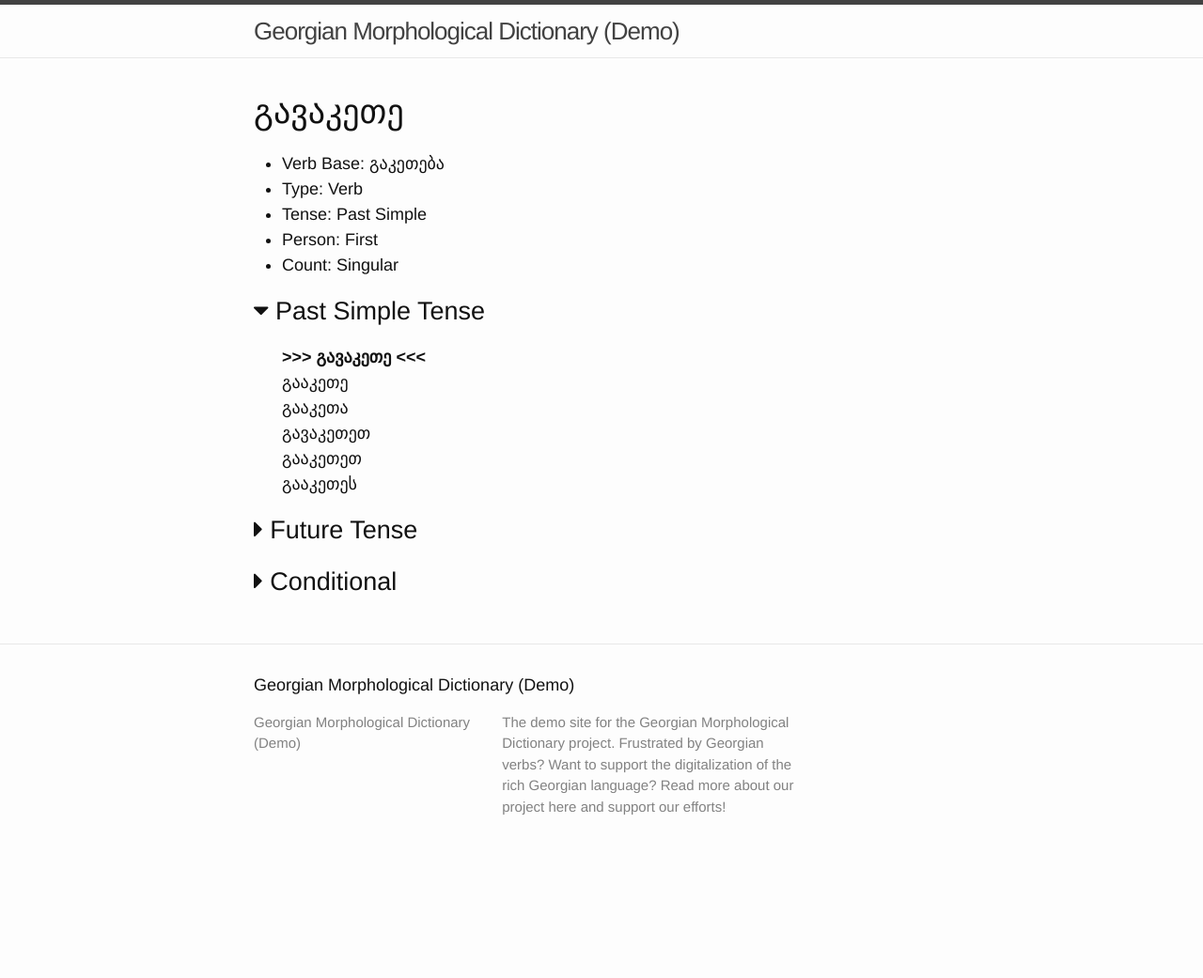
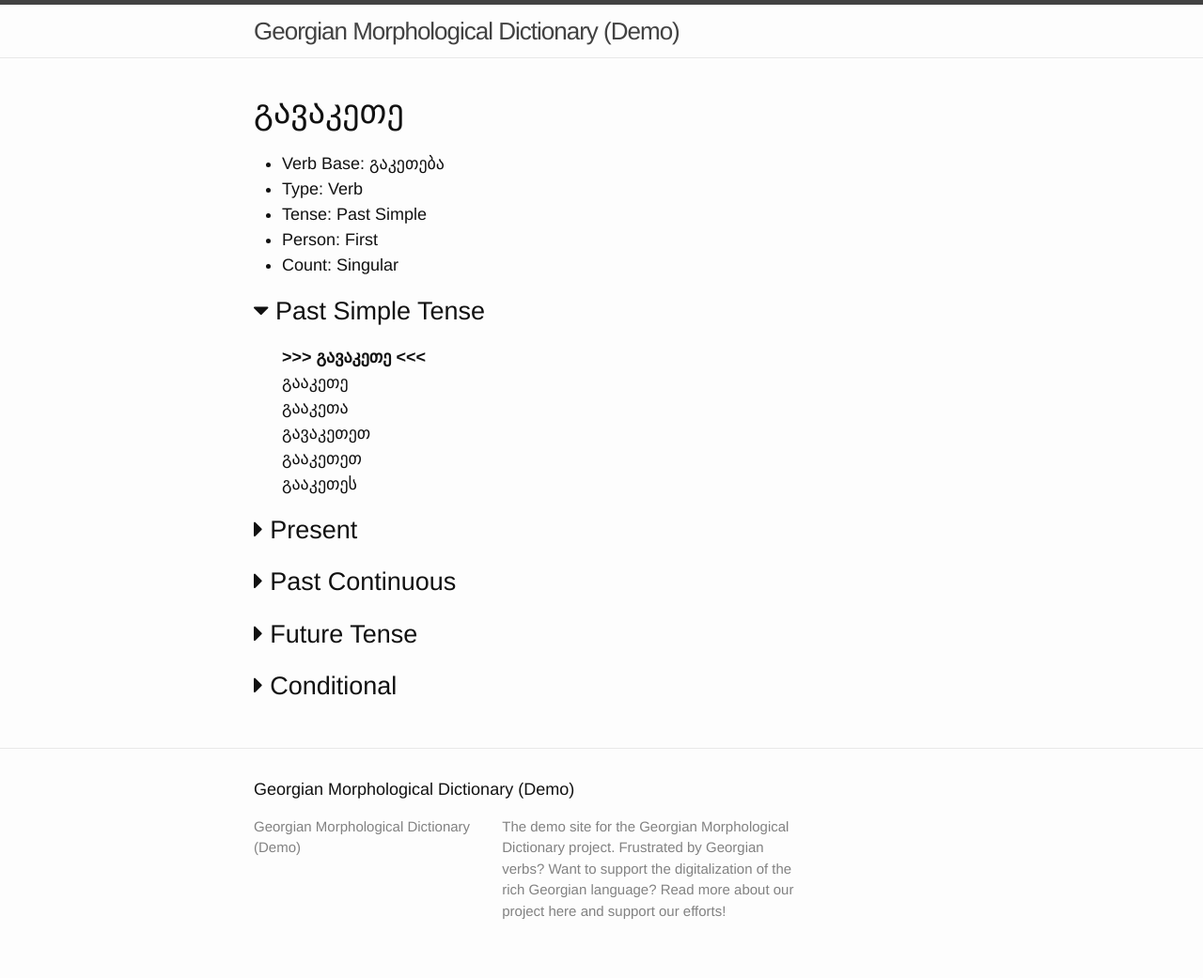
Before and after one commit to nwshane/georgian-morphology-demo, a Jekyll site: the page built from _posts/words/2016-03-02-გავაკეთე.markdown, in a window 1280 px wide. Shown: the whole page at 94% size. Built offline with Jekyll 4.4.1, drawn with Linux system fonts in a browser that asks for light colours; nearby versions of some CDN libraries; before the commit the page ends 930 px from its top, so only the background shows below that.

Commit message:
Added Present and Past Continuous verb conjugations to გავაკეთე.

```diff
--- a/_posts/words/2016-03-02-გავაკეთე.markdown
+++ b/_posts/words/2016-03-02-გავაკეთე.markdown
@@ -35,6 +35,40 @@
 
   <h2 class='js-expand-collapse-siblings'>
     <i class="fa fa-caret-right"></i>
+    Present
+  </h2>
+
+  * ვაკეთებ
+  * აკეთებ
+  * აკეთებს
+  * ვაკეთებთ
+  * აკეთებთ
+  * აკეთებენ
+  {: .is-collapsed }
+
+</section>
+
+<section class='verb-block'>
+
+  <h2 class='js-expand-collapse-siblings'>
+    <i class="fa fa-caret-right"></i>
+    Past Continuous
+  </h2>
+
+  * ვაკეთებდი
+  * აკეთებდი
+  * აკეთებდა
+  * ვაკეთებდით
+  * აკეთებდით
+  * აკეთებდნენ
+  {: .is-collapsed }
+
+</section>
+
+<section class='verb-block'>
+
+  <h2 class='js-expand-collapse-siblings'>
+    <i class="fa fa-caret-right"></i>
     Future Tense
   </h2>
 
```
